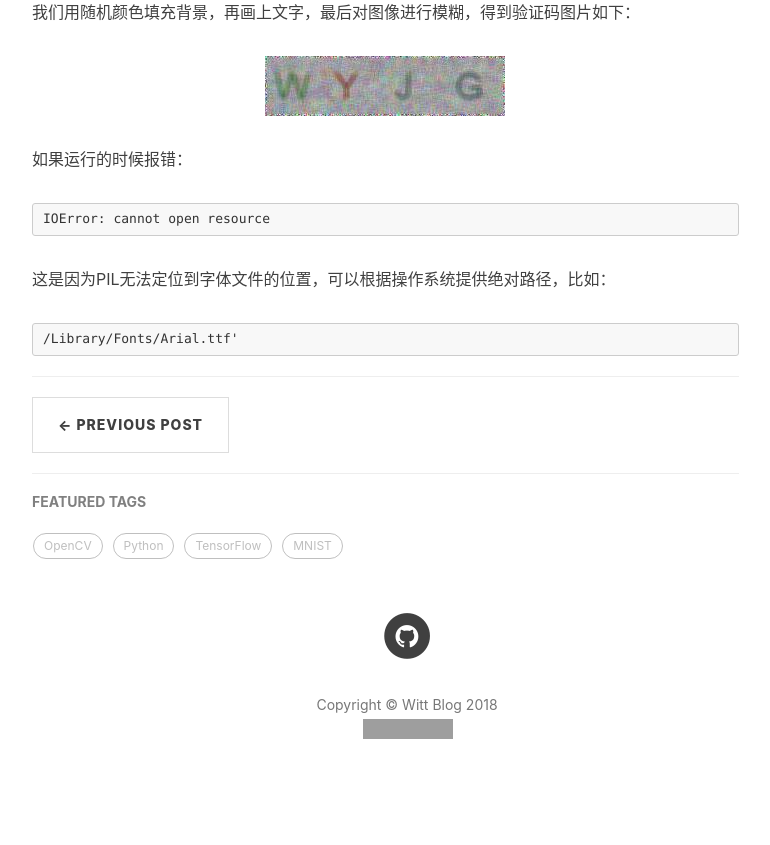
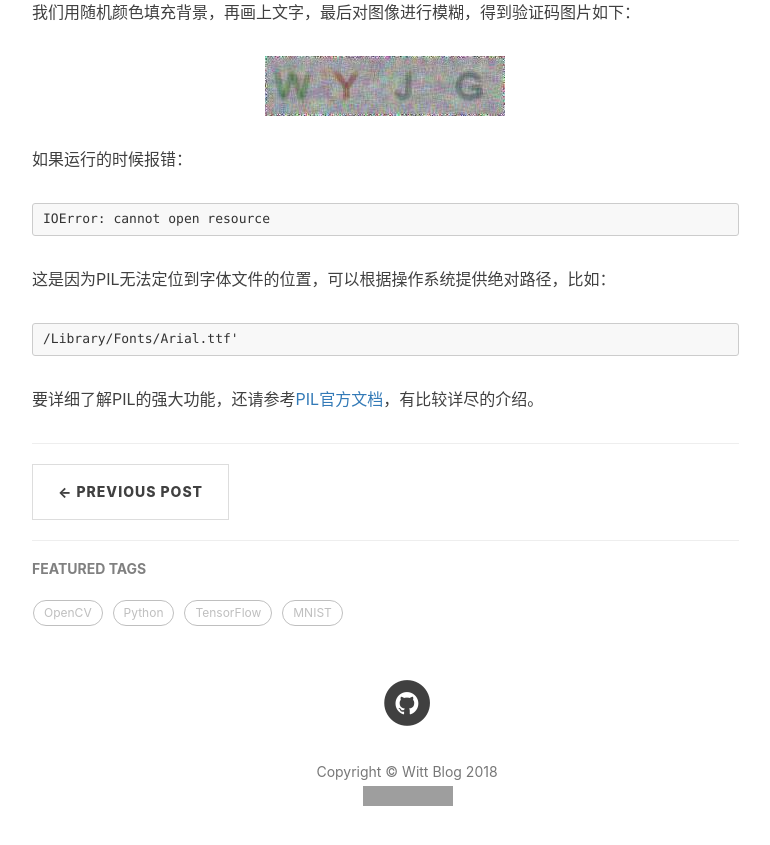
Before and after one commit to primetong/primetong.github.io, a Jekyll site: the page built from _posts/2018-04-28-tensorflow-mnist-handwriting-recognition.markdown, in a window 1280 px wide and 900 px high, scrolled down 3956 px. Shown: the top 845 px of the window, without its empty margins (233-1003 px from the left). Built offline with Jekyll 4.4.1, drawn with Linux system fonts in a browser that asks for light colours; nearby versions of some CDN libraries; comment, search, counter and statistics services are not loaded; grey boxes are pictures that could not be loaded.

Commit message:
Post tensorflow-mnist-handwriting-recognition

````diff
--- a/_posts/2018-04-28-tensorflow-mnist-handwriting-recognition.markdown
+++ b/_posts/2018-04-28-tensorflow-mnist-handwriting-recognition.markdown
@@ -134,3 +134,4 @@ IOError: cannot open resource
 ```
 /Library/Fonts/Arial.ttf'
 ```
+要详细了解PIL的强大功能，还请参考[PIL官方文档](http://effbot.org/imagingbook/)，有比较详尽的介绍。
````
